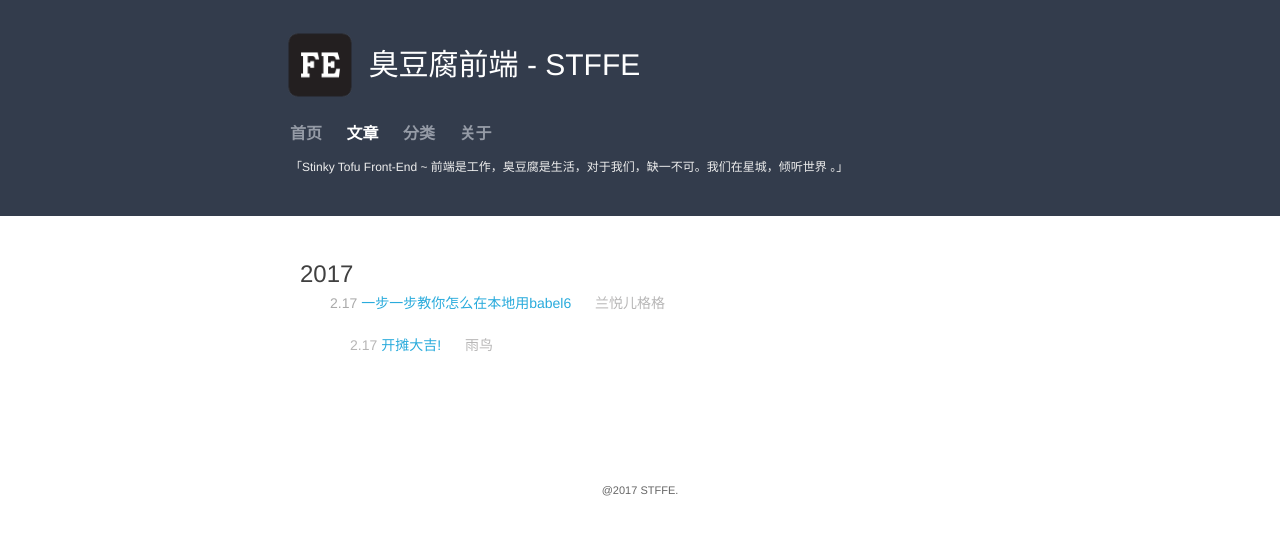
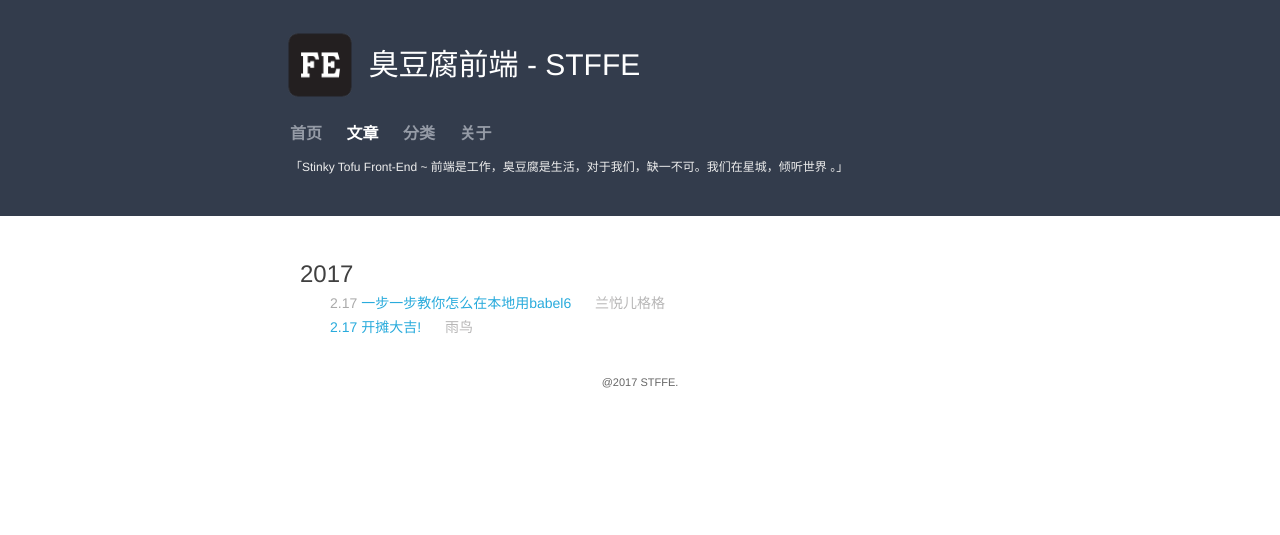
Before and after one commit to STFFE/stffe.github.com, a Jekyll site: the page built from archive.html, in a window 1280 px wide. Shown: the top 535 px of the page. Built offline with Jekyll 4.4.1, drawn with Linux system fonts in a browser that asks for light colours; Markdown is read by kramdown in place of the engine named in the settings.

Commit message:
fix: fix template problem and change markdown type

```diff
--- a/_config.yml
+++ b/_config.yml
@@ -9,4 +9,4 @@ twitter_username: stffe
 github_username:  stffe
 
 # Build settings
-markdown: kramdown
+markdown: redcarpet
--- a/archive.html
+++ b/archive.html
@@ -19,7 +19,7 @@ layout: default
     <li>
       <span>{{ post.date | date: "%-m.%-d" }}</span>
       <a href="{{ site.baseurl}}{{ post.url }}">{{ post.title }}</a>
-      <a href="http://{{ post.homepage }}" class="author">{{ post.author }}</>
+      <a href="http://{{ post.homepage }}" class="author">{{ post.author }}<a/>
     </li>
 {% endfor %}
 </ul>
--- a/category.html
+++ b/category.html
@@ -13,7 +13,7 @@ layout: default
 <li>
   <span>{{ post.date | date: "%Y.%-m.%-d" }}</span>
   <a href="{{ site.baseurl}}{{ post.url }}">{{ post.title }}</a>
-  <a href="http://{{ post.homepage }}" class="author">{{ post.author }}</>
+  <a href="http://{{ post.homepage }}" class="author">{{ post.author }}</a>
 </li>
 {% endif %}{% endfor %}
 </ul>
--- a/index.html
+++ b/index.html
@@ -14,7 +14,7 @@ layout: default
         <a href="http://{{ post.homepage }}" class="author">{{ post.author }}</a>
         <hr id="line">
     		<div class="content">
-    		  {{ post.excerpt }}
+    		  {{ post.content }}
         </div>
 		<br>
       </li>
```
Also changed, not shown: _posts/2017-02-22-babel6.markdown (line endings or trailing spaces).
